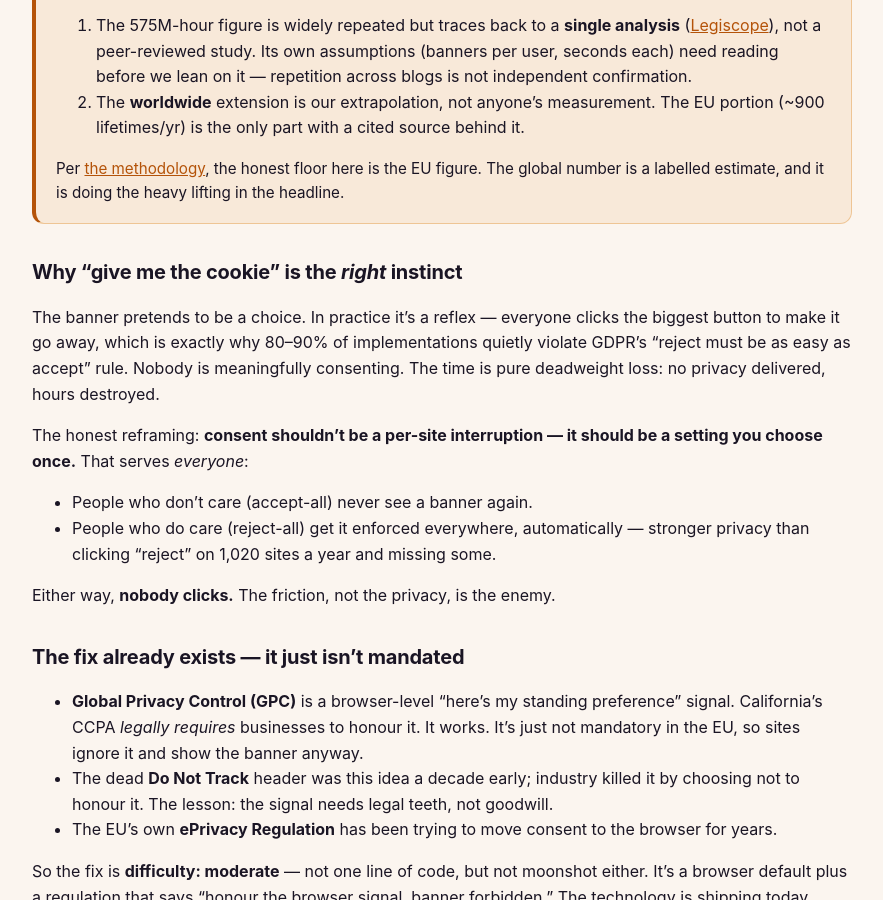
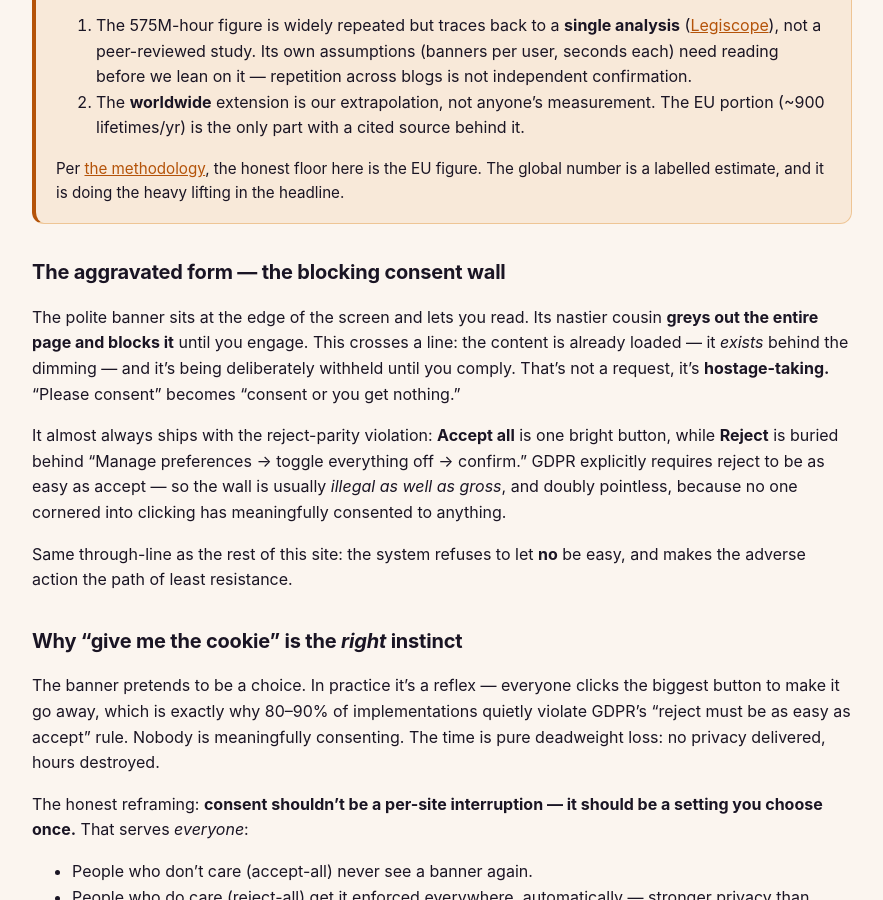
Before and after one commit to PlanetaryCouncil/ux, a Jekyll site: the page built from _cases/003-cookie-consent-banners.md, in a window 1280 px wide and 900 px high, scrolled down 2053 px. Shown: the whole window, without its empty margins (198-1081 px from the left). Built offline with Jekyll 4.4.1, drawn with Linux system fonts in a browser that asks for light colours.

Commit message:
Case 003: add the blocking consent-wall variant
Fold the greyed-out, full-page cookie wall into case 003 as its aggravated
form rather than spawning a near-duplicate case. Names it as hostage-taking
(content already loaded, deliberately withheld until compliance) and ties it
to the reject-parity GDPR violation. Keeps the case count honest.

Co-Authored-By: Claude Opus 4.8 <noreply@anthropic.com>

```diff
--- a/_cases/003-cookie-consent-banners.md
+++ b/_cases/003-cookie-consent-banners.md
@@ -77,6 +77,21 @@ Per [the methodology](/methodology/), the honest floor here is the EU figure. Th
 is a labelled estimate, and it is doing the heavy lifting in the headline.
 </div>
 
+## The aggravated form — the blocking consent wall
+
+The polite banner sits at the edge of the screen and lets you read. Its nastier cousin **greys
+out the entire page and blocks it** until you engage. This crosses a line: the content is already
+loaded — it *exists* behind the dimming — and it's being deliberately withheld until you comply.
+That's not a request, it's **hostage-taking.** "Please consent" becomes "consent or you get nothing."
+
+It almost always ships with the reject-parity violation: **Accept all** is one bright button, while
+**Reject** is buried behind "Manage preferences → toggle everything off → confirm." GDPR explicitly
+requires reject to be as easy as accept — so the wall is usually *illegal as well as gross*, and
+doubly pointless, because no one cornered into clicking has meaningfully consented to anything.
+
+Same through-line as the rest of this site: the system refuses to let **no** be easy, and makes the
+adverse action the path of least resistance.
+
 ## Why "give me the cookie" is the *right* instinct
 
 The banner pretends to be a choice. In practice it's a reflex — everyone clicks the biggest
```
